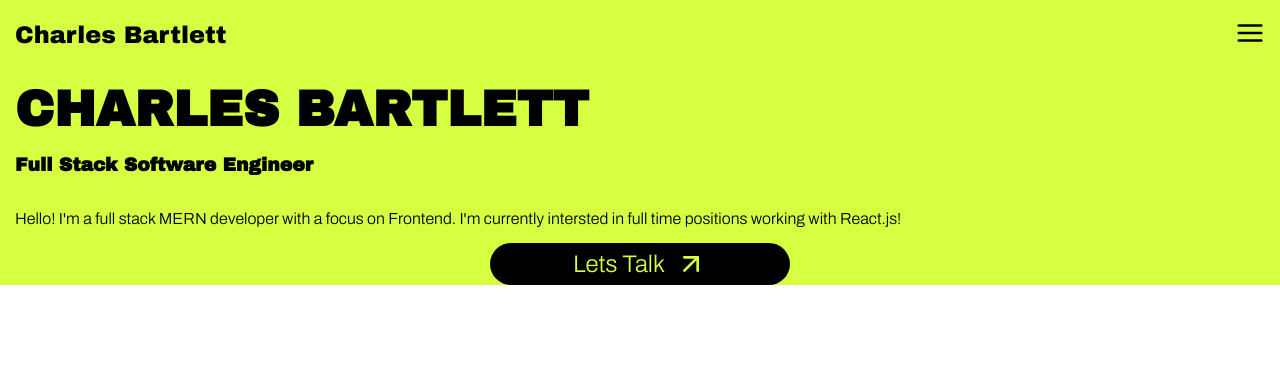
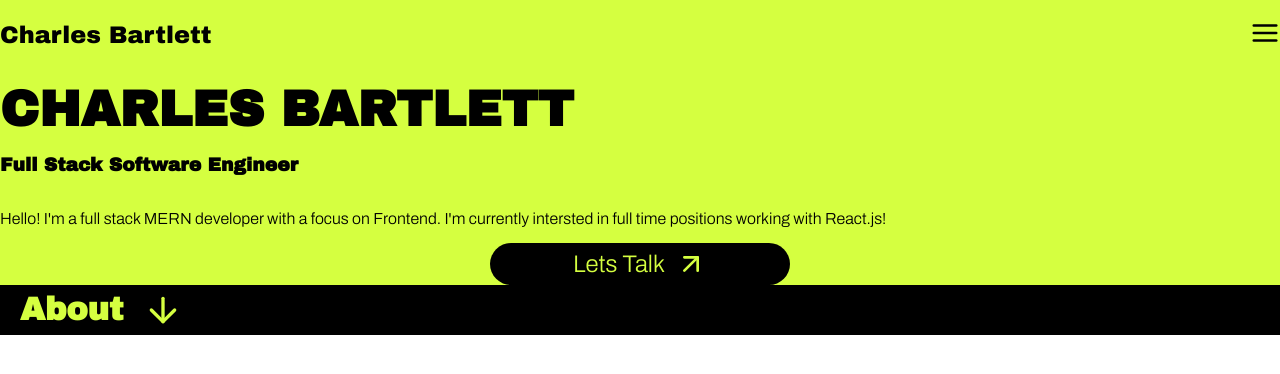
Before and after one commit to CharBar3/personal-website, a React (Create React App) app: page / in a window 1280 px wide. Shown: the top 374 px of the page. Built offline with nearby package versions, Linux system fonts and the light colour scheme.

Commit message:
WIP: Section Header basics

```diff
--- a/src/App.css
+++ b/src/App.css
@@ -26,8 +26,3 @@
 .App p {
   font-family: var(--body-font);
 }
-
-.Wrapper {
-  padding-left: 15px;
-  padding-right: 15px;
-}
--- a/src/App.js
+++ b/src/App.js
@@ -1,14 +1,15 @@
 import "./App.css";
-import MobileNav from "./components/MobileNav/MobileNav";
-import Welcome from "./components/Welcome/Welcome";
+import SectionHeader from "./components/SectionHeader/SectionHeader";
+import About from "./sections/About/About";
+import MobileNav from "./sections/MobileNav/MobileNav";
+import Welcome from "./sections/Welcome/Welcome";
 
 function App() {
   return (
     <div className="App">
-      <div className="Wrapper">
-        <MobileNav />
-        <Welcome />
-      </div>
+      <MobileNav />
+      <Welcome />
+      <About />
     </div>
   );
 }
--- /dev/null
+++ b/src/components/SectionHeader/SectionHeader.css
@@ -0,0 +1,21 @@
+.SectionHeader {
+  height: 50px;
+  background-color: black;
+  width: 100%;
+  display: flex;
+  align-items: center;
+  color: var(--primary-color);
+}
+
+.SectionHeader div {
+  margin-left: 20px;
+  display: flex;
+  align-items: center;
+  color: var(--primary-color);
+}
+
+.SectionHeader svg {
+  margin-left: 20px;
+  width: 40px;
+  height: 40px;
+}
--- /dev/null
+++ b/src/components/SectionHeader/SectionHeader.js
@@ -0,0 +1,16 @@
+import "./SectionHeader.css";
+import { ReactComponent as DownArrowIcon } from "../../Icons/arrow-down.svg";
+import { useEffect } from "react";
+
+const SectionHeader = ({ title }) => {
+  return (
+    <div className="SectionHeader">
+      <div>
+        <h1>{title}</h1>
+        <DownArrowIcon />
+      </div>
+    </div>
+  );
+};
+
+export default SectionHeader;
--- /dev/null
+++ b/src/sections/About/About.js
@@ -0,0 +1,12 @@
+import SectionHeader from "../../components/SectionHeader/SectionHeader";
+import "./About.css";
+
+const About = () => {
+  return (
+    <div>
+      <SectionHeader title="About" />
+    </div>
+  );
+};
+
+export default About;
```
Also changed, not shown: src/Icons/arrow-down.svg (added), src/sections/About/About.css (added), src/sections/MobileNav/MobileNav.css (renamed from src/components/MobileNav/MobileNav.css), src/sections/MobileNav/MobileNav.js (renamed from src/components/MobileNav/MobileNav.js), src/sections/Welcome/Welcome.css (renamed from src/components/Welcome/Welcome.css), src/sections/Welcome/Welcome.js (renamed from src/components/Welcome/Welcome.js).
